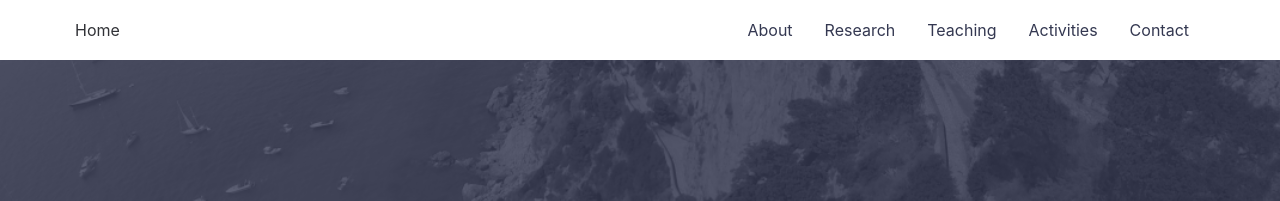
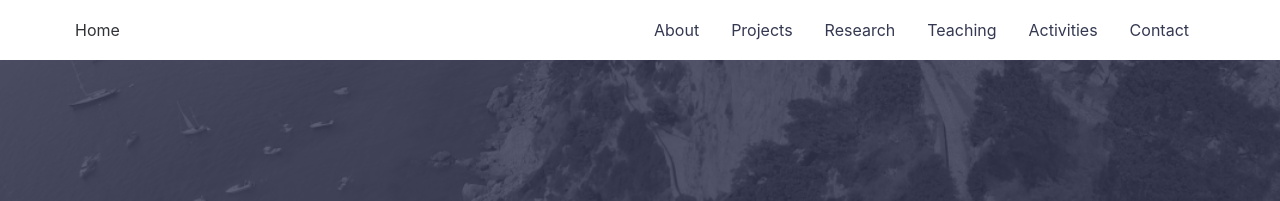
Before and after one commit to nzunigag/nzunigag.github.io, a Jekyll site: the page built from index.md, in a window 1280 px wide. Shown: the top 201 px of the page. Built offline with Jekyll 4.4.1, drawn with Linux system fonts in a browser that asks for light colours.

Commit message:
Update _config.yml

```diff
--- a/_config.yml
+++ b/_config.yml
@@ -18,6 +18,7 @@ social:
 # THEME SETTINGS
 navigation: # Navigation links
   - {name: 'About', link: '/about'}
+  - {name: 'Projects', link: '/projects'}
   - {name: 'Research', link: '/research'}
   - {name: 'Teaching', link: '/teaching'}
   #- {name: 'Leadership', link: '/leadership'}
```
